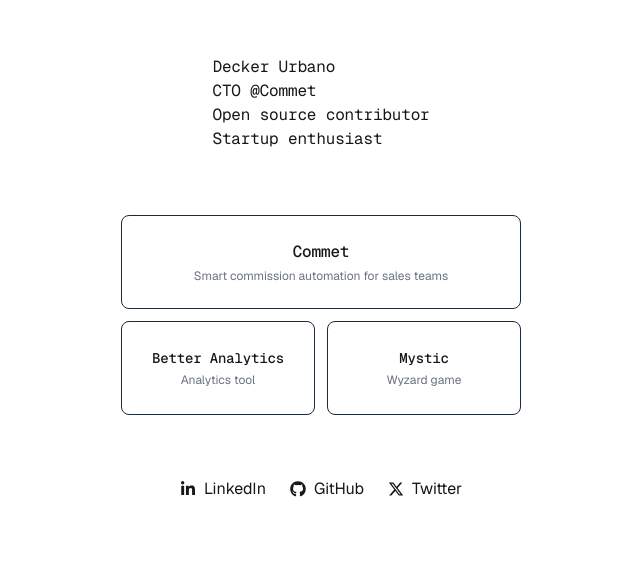
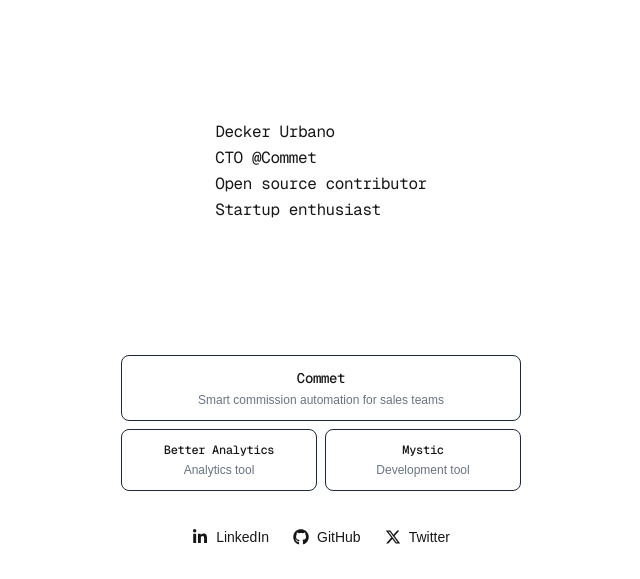
Before and after one commit to decker-dev/2025, a Next.js app: page / in a window 1280 px wide. Shown: the part 229-808 px from the top of the page, without its empty margins (319-959 px from the left). Built offline with nearby package versions, Linux system fonts and the light colour scheme.

Commit message:
refactor: restructure homepage layout in page.tsx for improved visual hierarchy and accessibility, including adjustments to project card sizes and footer links

```diff
--- a/src/app/page.tsx
+++ b/src/app/page.tsx
@@ -4,9 +4,10 @@
 
 export default function Home() {
 	return (
-		<div className="grid grid-rows-[20px_1fr_auto_20px] items-center justify-items-center min-h-screen p-8 pb-20 gap-16 sm:p-20 font-[family-name:var(--font-geist-sans)]">
-			<main className="flex flex-col gap-[32px] row-start-2 items-center sm:items-start mt-30">
-				<div className="text-base/6 text-balance sm:text-left font-[family-name:var(--font-geist-mono)] tracking-[-.01em]">
+		<div className="min-h-screen relative">
+			{/* Descripción centrada en X e Y */}
+			<section className="absolute inset-0 flex items-center justify-center">
+				<div className="text-left text-sm sm:text-base leading-relaxed font-[family-name:var(--font-geist-mono)] tracking-tight">
 					Decker Urbano
 					<br />
 					CTO{" "}
@@ -23,20 +24,19 @@
 					<br />
 					Startup enthusiast
 				</div>
-			</main>
+			</section>
 
-			{/* Projects Section */}
-			<section className="row-start-3 flex justify-center">
-				<div className="grid grid-rows-2 gap-3 h-[200px] w-[400px]">
-					{/* Commet - Full width top row */}
+			{/* Cards más chicas y posicionadas arriba de los links */}
+			<section className="absolute bottom-20 left-1/2 transform -translate-x-1/2 w-full max-w-md px-6">
+				<div className="grid gap-2 mx-auto">
 					<Link
 						href="https://commet.co"
 						target="_blank"
 						rel="noopener noreferrer"
-						className="group border border-gray-800 rounded-lg p-4 hover:border-gray-600 transition-colors duration-200 flex items-center justify-center"
+						className="group border border-gray-800 rounded-lg p-3 hover:border-gray-600 transition-colors duration-200 flex items-center justify-center min-h-[60px]"
 					>
 						<div className="text-center">
-							<h3 className="text-base font-medium font-[family-name:var(--font-geist-mono)] tracking-[-.01em] group-hover:text-gray-300 transition-colors">
+							<h3 className="text-xs sm:text-sm font-medium font-[family-name:var(--font-geist-mono)] tracking-tight group-hover:text-gray-300 transition-colors">
 								Commet
 							</h3>
 							<p className="text-xs text-gray-500 mt-1">
@@ -46,15 +46,15 @@
 					</Link>
 
 					{/* Bottom row - Two projects side by side */}
-					<div className="grid grid-cols-2 gap-3">
+					<div className="grid grid-cols-2 gap-2">
 						<Link
-							href="https://better-analytics.app"
+							href="https://better-analytics.app/"
 							target="_blank"
 							rel="noopener noreferrer"
-							className="group border border-gray-800 rounded-lg p-4 hover:border-gray-600 transition-colors duration-200 flex items-center justify-center"
+							className="group border border-gray-800 rounded-lg p-3 hover:border-gray-600 transition-colors duration-200 flex items-center justify-center min-h-[60px]"
 						>
 							<div className="text-center">
-								<h3 className="text-sm font-medium font-[family-name:var(--font-geist-mono)] tracking-[-.01em] group-hover:text-gray-300 transition-colors">
+								<h3 className="text-xs font-medium font-[family-name:var(--font-geist-mono)] tracking-tight group-hover:text-gray-300 transition-colors">
 									Better Analytics
 								</h3>
 								<p className="text-xs text-gray-500 mt-1">Analytics tool</p>
@@ -62,24 +62,26 @@
 						</Link>
 
 						<Link
-							href="https://mystic.lat"
+							href="https://mystic.lat/"
 							target="_blank"
 							rel="noopener noreferrer"
-							className="group border border-gray-800 rounded-lg p-4 hover:border-gray-600 transition-colors duration-200 flex items-center justify-center"
+							className="group border border-gray-800 rounded-lg p-3 hover:border-gray-600 transition-colors duration-200 flex items-center justify-center min-h-[60px]"
 						>
 							<div className="text-center">
-								<h3 className="text-sm font-medium font-[family-name:var(--font-geist-mono)] tracking-[-.01em] group-hover:text-gray-300 transition-colors">
+								<h3 className="text-xs font-medium font-[family-name:var(--font-geist-mono)] tracking-tight group-hover:text-gray-300 transition-colors">
 									Mystic
 								</h3>
-								<p className="text-xs text-gray-500 mt-1">Wyzard game</p>
+								<p className="text-xs text-gray-500 mt-1">Development tool</p>
 							</div>
 						</Link>
 					</div>
 				</div>
 			</section>
-			<footer className="row-start-4 flex gap-[24px] flex-wrap items-center justify-center">
+
+			{/* Links pegados al borde inferior */}
+			<section className="absolute bottom-0 left-0 right-0 p-6 flex gap-6 flex-wrap items-center justify-center">
 				<Link
-					className="flex items-center gap-2 hover:underline hover:underline-offset-4"
+					className="flex items-center gap-2 hover:underline hover:underline-offset-4 text-sm"
 					target="_blank"
 					rel="noopener noreferrer"
 					href="https://www.linkedin.com/in/decker-urbano/"
@@ -88,7 +90,7 @@
 					LinkedIn
 				</Link>
 				<Link
-					className="flex items-center gap-2 hover:underline hover:underline-offset-4"
+					className="flex items-center gap-2 hover:underline hover:underline-offset-4 text-sm"
 					href="https://github.com/decker-dev"
 					target="_blank"
 					rel="noopener noreferrer"
@@ -97,7 +99,7 @@
 					GitHub
 				</Link>
 				<Link
-					className="flex items-center gap-2 hover:underline hover:underline-offset-4"
+					className="flex items-center gap-2 hover:underline hover:underline-offset-4 text-sm"
 					href="https://x.com/0xDecker"
 					target="_blank"
 					rel="noopener noreferrer"
@@ -105,7 +107,7 @@
 					<FaXTwitter size={16} />
 					Twitter
 				</Link>
-			</footer>
+			</section>
 		</div>
 	);
 }
```
